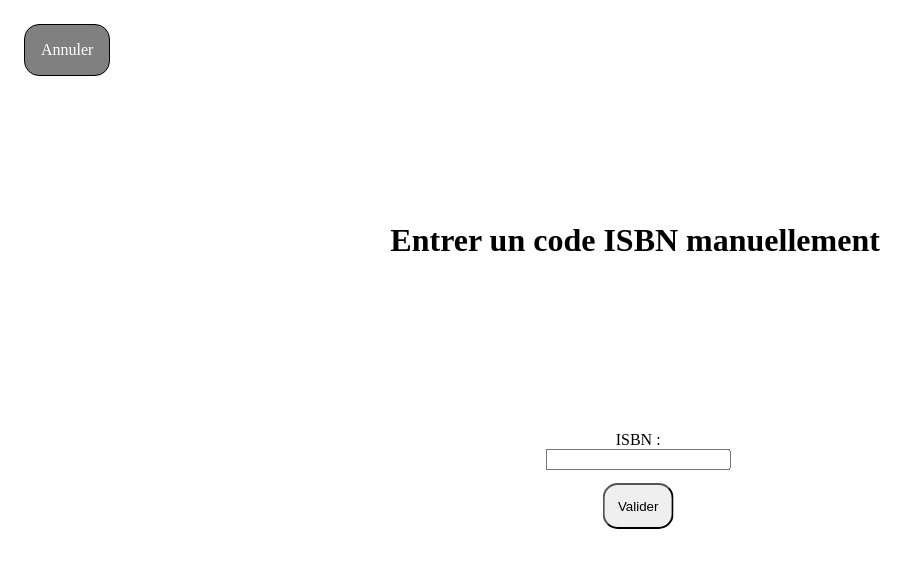
After one commit to AnthoD08/Projet_MSP, a PHP site: template pages/manuelle.php in a window 1280 px wide. The commit adds this page. Shown: the top 568 px of the page, without its empty margins (0-919 px from the left). Run offline with PHP 8.4, Linux system fonts and the light colour scheme; the template is opened without the code that fills it, so the values that code supplies are empty.

Commit message:
Ajout d'un formulaire pour entrer des ISBN manuellement et modification routeur

```diff
--- a/assets/style/style.css
+++ b/assets/style/style.css
@@ -31,11 +31,15 @@ table tbody tr:nth-child(odd) td {
     color: white;
     text-decoration: none;
     margin: 1em;
+    top: 0.5em;
+    left: 0.5em;
 }
-
-#annuler{
+.scanBtn{
     position: absolute;
     z-index: 1000;
+
+}
+#manuel {
     left: 50%;
     bottom: 10%;
     color: black;
@@ -45,4 +49,33 @@ table tbody tr:nth-child(odd) td {
     border: 1px solid black;
     transform: translateX(-50%);
     text-decoration: none;
+    text-align: center;
 }
+
+#formManu{
+    display: flex;
+    flex-direction: column;
+    justify-content: center;
+    align-items: center;
+    text-align: center;
+    top: 60%;
+    left: 50%;
+
+}
+#formManu button{
+    width: fit-content;
+    margin-top: 1em;
+    padding: 1em;
+    border-radius: 15px;
+}
+
+#titreManu{
+    top: 30%;
+    left: 50%;
+}
+
+
+#formManu, #titreManu{
+    transform: translate(-51%, -50%);
+    position: absolute;
+}
--- a/pages/livre.php
+++ b/pages/livre.php
@@ -8,7 +8,7 @@
     <?php include('./traitement/livre-info.php') ?>
 
     <main>
-        <a id="back" href="./scanner">< Retour</a>
+        <a id="back" href="./scanner">Retour</a>
 
         <h1><?php echo $data['titre'] ?></h1>
 
@@ -22,10 +22,6 @@
                 <td>ISBN</td>
                 <td><?php echo $route[1] ?></td>
             </tr>
-            <!-- <tr>
-                <td>N° Exemplaire</td>
-                <td><?php //echo $data[''] ?></td>
-            </tr> -->
             <tr>
                 <td>Emprunté le </td>
                 <td><?php echo $data['date_emprunt'] ?></td>
--- /dev/null
+++ b/pages/manuelle.php
@@ -0,0 +1,22 @@
+<!DOCTYPE html>
+<html lang="fr">
+<head>
+    <?php include('./include/head.html') ?>
+    <title>Entrer manuelle</title>
+</head>
+<body>
+    <main>
+
+        <a id="back" class="scanBtn" href="">Annuler</a>
+
+        <h1 id="titreManu">Entrer un code ISBN manuellement</h1>
+        <form id="formManu">
+            <label for="ISBN">ISBN : </label>
+            <input type="number" id="ISBN" name="ISBN">
+            <button type="submit">Valider</button>
+        </form>
+    </main>
+    <script src="./script/scriptManu.js"></script>
+    <script src="./script/ajax.js"></script>
+</body>
+</html>
--- a/pages/scanner.php
+++ b/pages/scanner.php
@@ -11,11 +11,13 @@
     <!-- Div to show the scanner -->
     <div id="scanner-container"></div>
 
-    <a id="annuler" href="annuler">Annuler</a>
+    <a id="manuel" class="scanBtn" href="entrer-manuelle">Entrer les ISBN manuellement</a>
+    <a id="back" class="scanBtn" href="">Annuler</a>
 
     <!-- Include the image-diff library -->
     <script src="./script/quagga.js"></script>
     <script src="./script/script.js"></script>
+    <script src="./script/ajax.js"></script>
 </body>
 
 </html>
--- /dev/null
+++ b/script/ajax.js
@@ -0,0 +1,17 @@
+function postScan(code){
+    const xhr = new XMLHttpRequest();
+    xhr.open('POST', 'post-scanner', true);
+    xhr.setRequestHeader('Content-Type', 'application/x-www-form-urlencoded');
+
+    xhr.onload = function() {
+
+        if (xhr.status === 200) {
+            window.location.href = "livre/" + code;
+        } else {
+            console.log('aucun code');
+        }
+
+    };
+
+    xhr.send(`code=${encodeURIComponent(code)}}`);
+};
--- /dev/null
+++ b/script/scriptManu.js
@@ -0,0 +1,9 @@
+var form = document.getElementById('formManu')
+
+
+form.addEventListener('submit', scanManuel)
+
+function scanManuel(){
+    var ISBN = document.getElementById('ISBN').value
+    postScan(ISBN)
+}
```
Also changed, not shown: index.php (+13 -0 lines), pages/404.php (added, +12 -0 lines), pages/emprunts.php (added, +25 -0 lines), script/script.js (+1 -16 lines), traitement/emprunts.php (added, +26 -0 lines), traitement/livre-info.php (line endings or trailing spaces).
